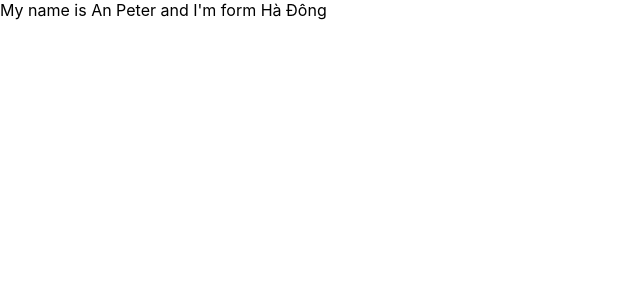
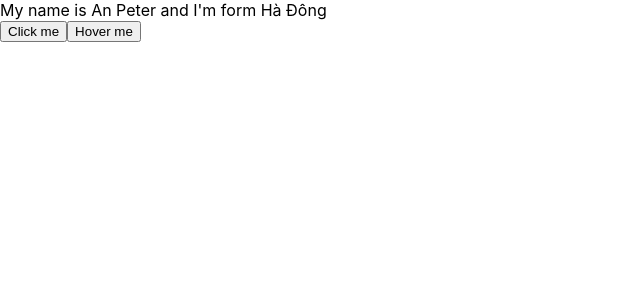
Before and after one commit to ankt212/learn-reactjs, a React (Create React App) app in the folder demo/: page / in a window 1280 px wide. Shown: the top 300 px of the page, without its empty margins (0-640 px from the left). Built offline with nearby package versions, Linux system fonts and the light colour scheme.

Commit message:
video 19

```diff
--- a/demo/src/components/MyComponent.js
+++ b/demo/src/components/MyComponent.js
@@ -9,10 +9,23 @@
     address: "Hà Đông",
     age: 23,
   };
+
+  handleClick() {
+    console.log("Click me");
+    // console.log(event);
+    console.log("My name is ", this.state.name);
+  }
+
+  handleOnMouseOver(event) {
+    console.log(event.pageX);
+  }
   render() {
     return (
       <div>
         My name is {this.state.name} and I'm form {this.state.address}
+        <br />
+        <button onClick={this.handleClick}>Click me</button>
+        <button onMouseOver={this.handleOnMouseOver}>Hover me</button>
       </div>
     );
   }
```
